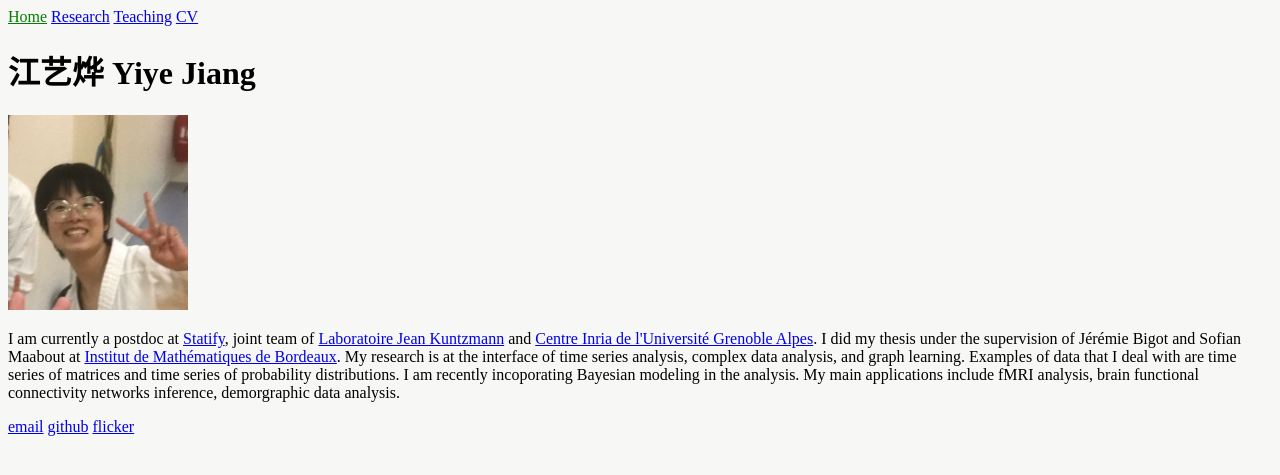
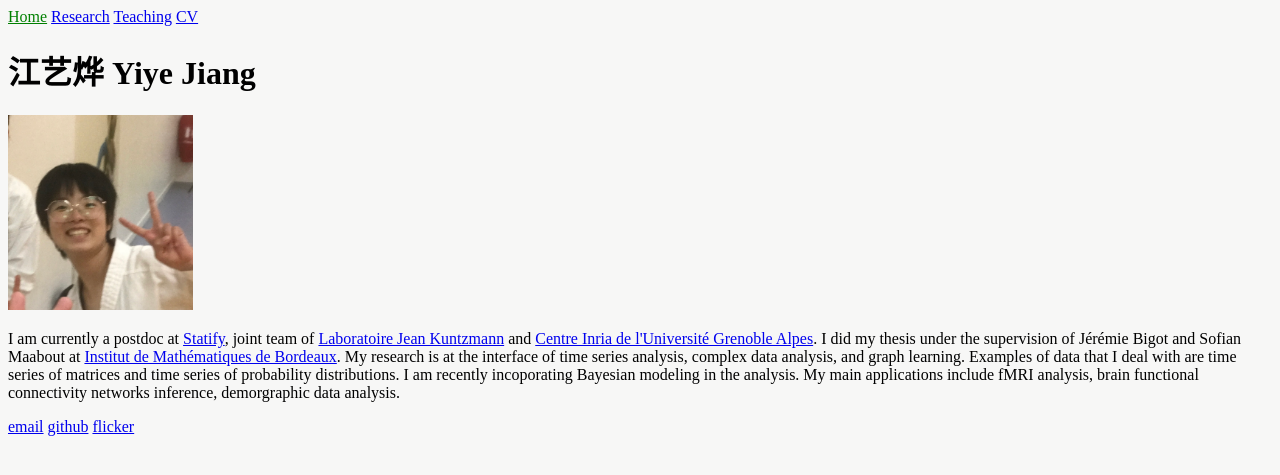
Before and after one commit to yiyej/yiyej.github.io, a Jekyll site: the page built from index.html, in a window 1280 px wide. Shown: the top 475 px of the page. Built offline with Jekyll 4.4.1, drawn with Linux system fonts in a browser that asks for light colours.

Commit message:
Update index.html

```diff
--- a/index.html
+++ b/index.html
@@ -4,7 +4,7 @@ title: Home
 ---
 
 <h1>江艺烨 Yiye Jiang</h1>
-<img src="{{site.baseurl}}/assets/images/ID2.jpg" width="180" height="195">
+<img src="{{site.baseurl}}/assets/images/ID2.jpg" width="185" height="195">
 
 <p>
 I am currently a postdoc at <a href="https://team.inria.fr/statify/">Statify</a>, joint team of <a href="https://www-ljk.imag.fr">Laboratoire Jean Kuntzmann</a> and <a href="https://www.inria.fr/fr/centre-inria-universite-grenoble-alpes">Centre Inria de l'Université Grenoble Alpes</a>. I did my thesis under the supervision of Jérémie Bigot and Sofian Maabout at <a href="https://www.math.u-bordeaux.fr/imb/spip.php?lang=fr">Institut de Mathématiques de Bordeaux</a>.
```
